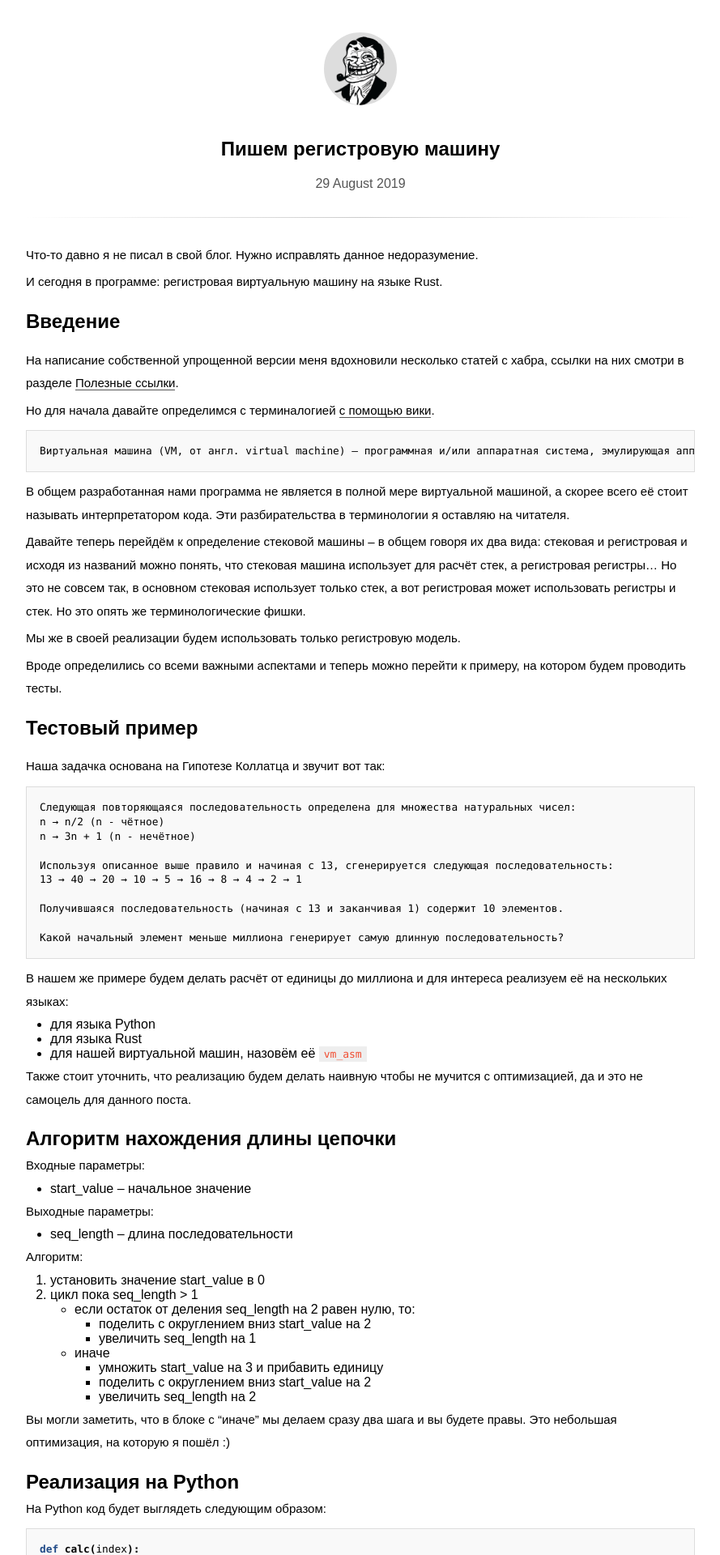
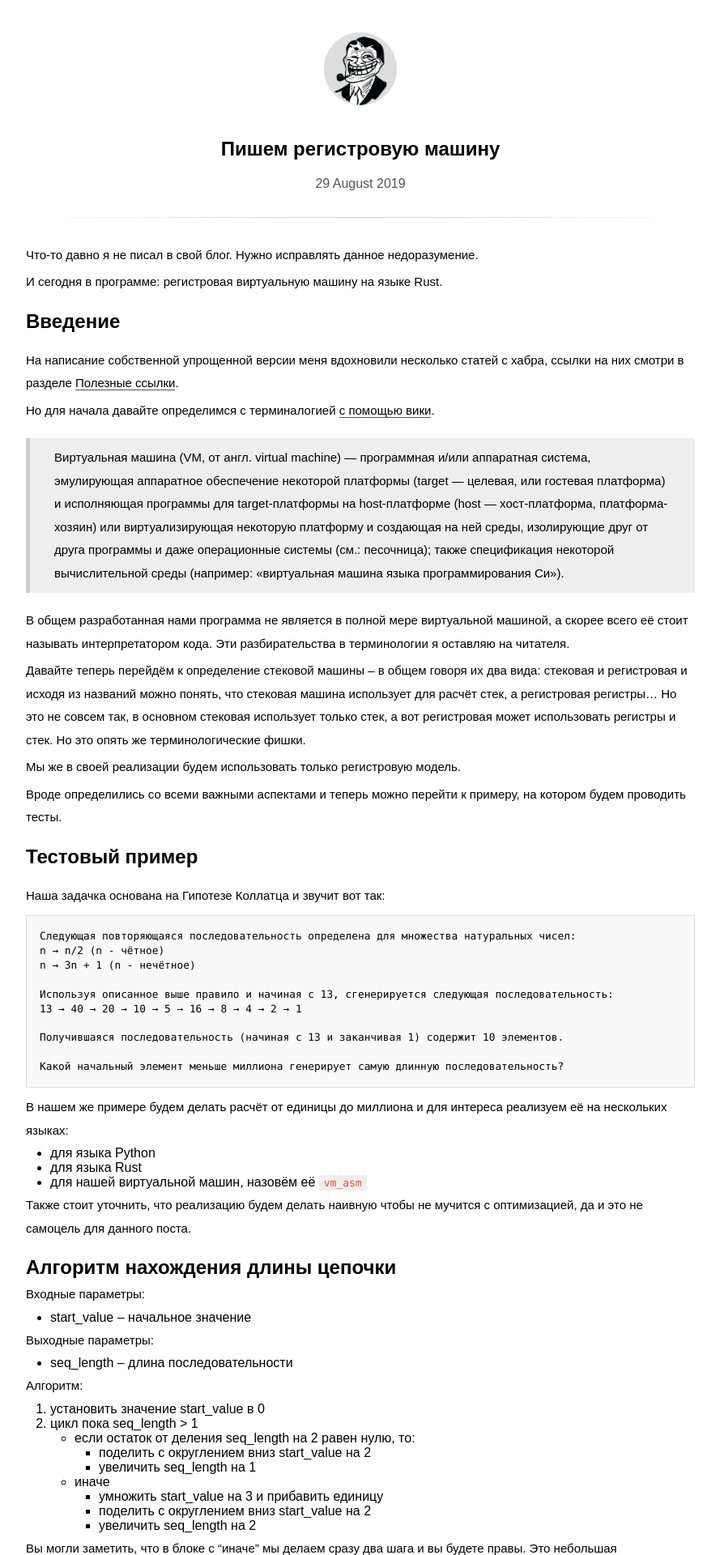
Before and after one commit to FreeCX/freecx.github.io, a Jekyll site: the page built from _posts/2019-08-29-simple-register-vm.markdown, in a window 1280 px wide. Shown: the top 1920 px of the page at 81% size, without its empty margins (195-1084 px from the left). Built offline with Jekyll 4.4.1, drawn with Linux system fonts in a browser that asks for light colours; some web fonts are replaced.

Commit message:
text to cite

````diff
--- a/_posts/2019-08-29-simple-register-vm.markdown
+++ b/_posts/2019-08-29-simple-register-vm.markdown
@@ -12,9 +12,7 @@ layout: post
 
 Но для начала давайте определимся с терминалогией [с помощью вики](https://ru.wikipedia.org/wiki/Виртуальная_машина).
 
-```text
-Виртуальная машина (VM, от англ. virtual machine) — программная и/или аппаратная система, эмулирующая аппаратное обеспечение некоторой платформы (target — целевая, или гостевая платформа) и исполняющая программы для target-платформы на host-платформе (host — хост-платформа, платформа-хозяин) или виртуализирующая некоторую платформу и создающая на ней среды, изолирующие друг от друга программы и даже операционные системы (см.: песочница); также спецификация некоторой вычислительной среды (например: «виртуальная машина языка программирования Си»).
-```
+> Виртуальная машина (VM, от англ. virtual machine) — программная и/или аппаратная система, эмулирующая аппаратное обеспечение некоторой платформы (target — целевая, или гостевая платформа) и исполняющая программы для target-платформы на host-платформе (host — хост-платформа, платформа-хозяин) или виртуализирующая некоторую платформу и создающая на ней среды, изолирующие друг от друга программы и даже операционные системы (см.: песочница); также спецификация некоторой вычислительной среды (например: «виртуальная машина языка программирования Си»).
 
 В общем разработанная нами программа не является в полной мере виртуальной машиной, а скорее всего её стоит называть интерпретатором кода. Эти разбирательства в терминологии я оставляю на читателя.
 
````
